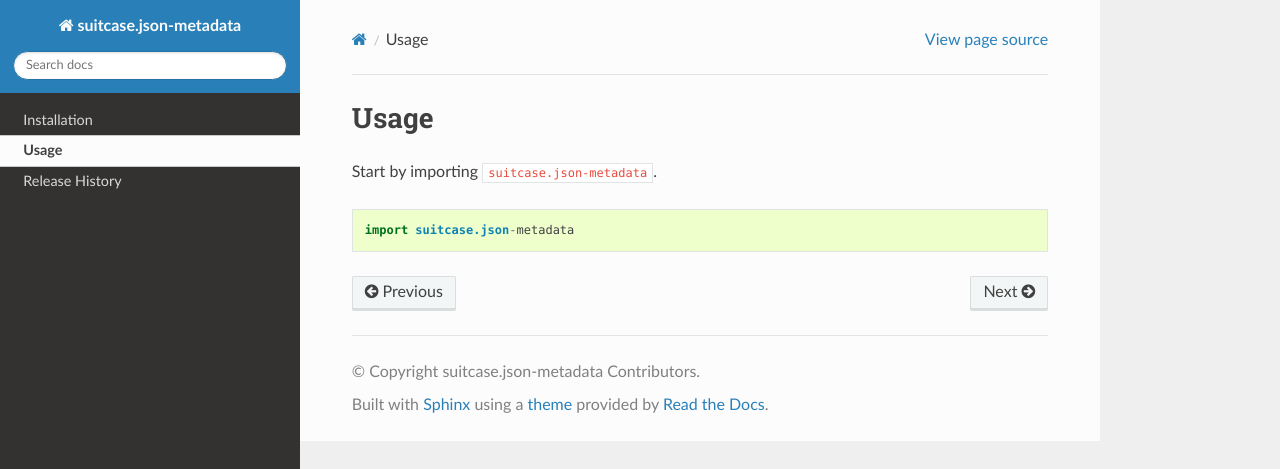
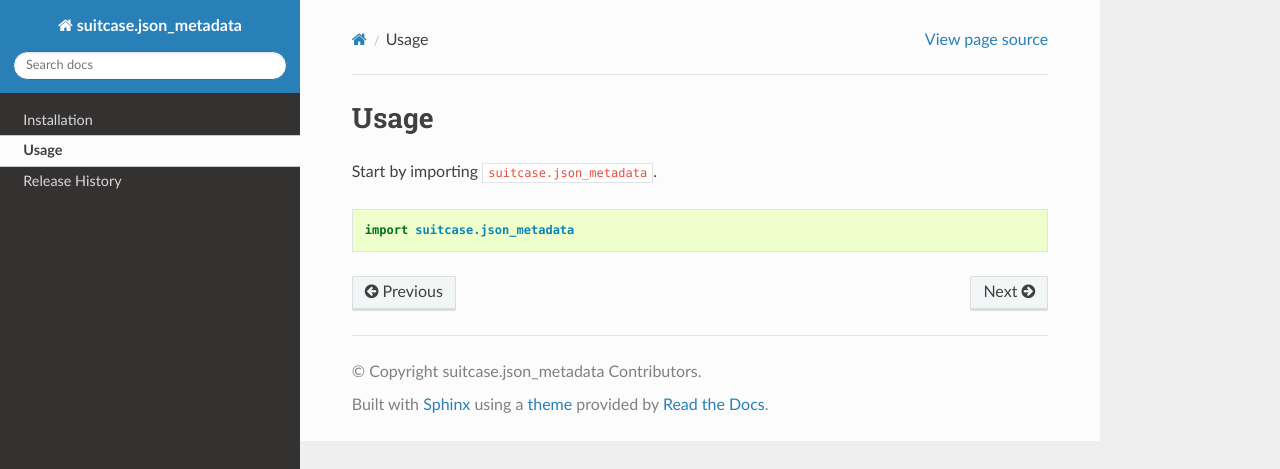
Before and after one commit to bluesky/suitcase-json-metadata, a Sphinx documentation site: the page built from docs/source/usage.rst, in a window 1280 px wide. Shown: the top 469 px of the page. Built offline with Sphinx 7.4.7 and the Read the Docs theme 2.0.0, drawn with Linux system fonts in a browser that asks for light colours; the version number could not be read and is left out.

Commit message:
resetting some of the file using cookiecutter

```diff
--- a/docs/source/conf.py
+++ b/docs/source/conf.py
@@ -1,7 +1,7 @@
 #!/usr/bin/env python3
 # -*- coding: utf-8 -*-
 #
-# json-metadata documentation build configuration file, created by
+# json_metadata documentation build configuration file, created by
 # sphinx-quickstart on Thu Jun 28 12:35:56 2018.
 #
 # This file is execfile()d with the current directory set to its
@@ -67,17 +67,17 @@ source_suffix = '.rst'
 master_doc = 'index'
 
 # General information about the project.
-project = 'suitcase.json-metadata'
-copyright = 'suitcase.json-metadata Contributors'
-author = 'suitcase.json-metadata Contributors'
+project = 'suitcase.json_metadata'
+copyright = 'suitcase.json_metadata Contributors'
+author = 'suitcase.json_metadata Contributors'
 
 # The version info for the project you're documenting, acts as replacement for
 # |version| and |release|, also used in various other places throughout the
 # built documents.
 #
-import suitcase.json-metadata
+import suitcase.json_metadata
 # The short X.Y version.
-version = suitcase.json-metadata.__version__
+version = suitcase.json_metadata.__version__
 # The full version, including alpha/beta/rc tags.
 release = version
 
@@ -136,7 +136,7 @@ html_sidebars = {
 # -- Options for HTMLHelp output ------------------------------------------
 
 # Output file base name for HTML help builder.
-htmlhelp_basename = 'json-metadata'
+htmlhelp_basename = 'json_metadata'
 
 
 # -- Options for LaTeX output ---------------------------------------------
@@ -163,7 +163,7 @@ latex_elements = {
 # (source start file, target name, title,
 #  author, documentclass [howto, manual, or own class]).
 latex_documents = [
-    (master_doc, 'json-metadata.tex', 'json-metadata Documentation',
+    (master_doc, 'json_metadata.tex', 'json_metadata Documentation',
      'Contributors', 'manual'),
 ]
 
@@ -173,7 +173,7 @@ latex_documents = [
 # One entry per manual page. List of tuples
 # (source start file, name, description, authors, manual section).
 man_pages = [
-    (master_doc, 'json-metadata', 'json-metadata Documentation',
+    (master_doc, 'json_metadata', 'json_metadata Documentation',
      [author], 1)
 ]
 
@@ -184,8 +184,8 @@ man_pages = [
 # (source start file, target name, title, author,
 #  dir menu entry, description, category)
 texinfo_documents = [
-    (master_doc, 'json-metadata', 'json-metadata Documentation',
-     author, 'json-metadata', '',
+    (master_doc, 'json_metadata', 'json_metadata Documentation',
+     author, 'json_metadata', '',
      'Miscellaneous'),
 ]
 
--- a/docs/source/index.rst
+++ b/docs/source/index.rst
@@ -3,7 +3,7 @@
    You can adapt this file completely to your liking, but it should at least
    contain the root `toctree` directive.
 
-suitcase.json-metadata Documentation
+suitcase.json_metadata Documentation
 ====================================
 
 .. toctree::
--- a/docs/source/installation.rst
+++ b/docs/source/installation.rst
@@ -4,4 +4,4 @@ Installation
 
 At the command line::
 
-    $ pip install suitcase-json-metadata
+    $ pip install suitcase-json_metadata
--- a/docs/source/usage.rst
+++ b/docs/source/usage.rst
@@ -2,8 +2,8 @@
 Usage
 =====
 
-Start by importing ``suitcase.json-metadata``.
+Start by importing ``suitcase.json_metadata``.
 
 .. code-block:: python
 
-    import suitcase.json-metadata
+    import suitcase.json_metadata
--- a/setup.cfg
+++ b/setup.cfg
@@ -1,6 +1,6 @@
 [versioneer]
 VCS = git
 style = pep440-post
-versionfile_source = suitcase/json-metadata/_version.py
-versionfile_build = suitcase/json-metadata/_version.py
+versionfile_source = suitcase/json_metadata/_version.py
+versionfile_build = suitcase/json_metadata/_version.py
 tag_prefix = v
--- a/suitcase/json_metadata/_version.py
+++ b/suitcase/json_metadata/_version.py
@@ -43,7 +43,7 @@ def get_config():
     cfg.style = "pep440-post"
     cfg.tag_prefix = "v"
     cfg.parentdir_prefix = "None"
-    cfg.versionfile_source = "suitcase/json-metadata/_version.py"
+    cfg.versionfile_source = "suitcase/json_metadata/_version.py"
     cfg.verbose = False
     return cfg
 
```
Also changed, not shown: README.md (+2 -2 lines), setup.py (+4 -4 lines), .travis.yml, 2 other files.
